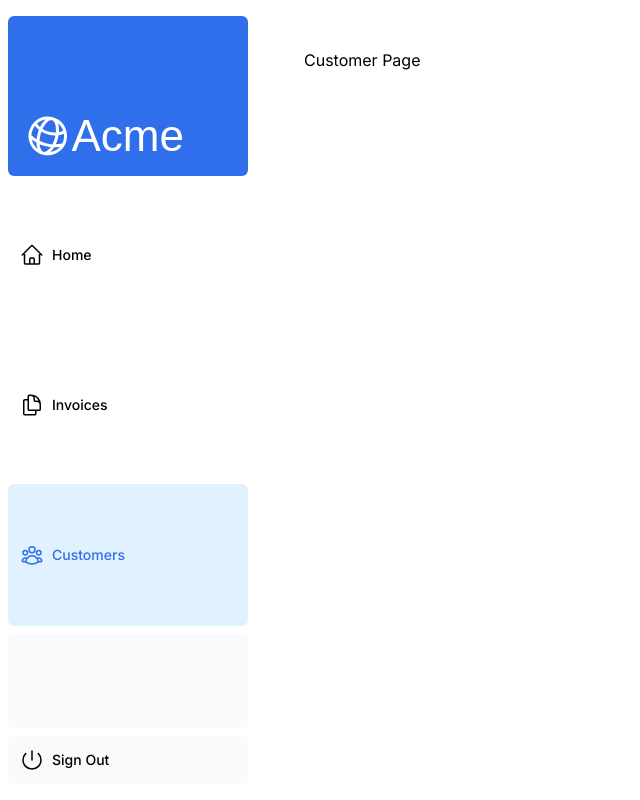
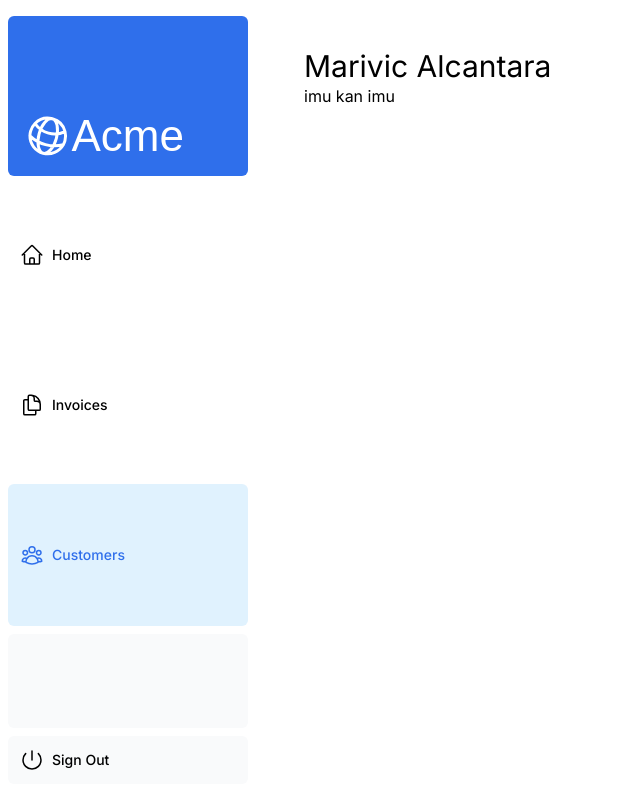
Before and after one commit to marivicAlcantara/nextjs-dashboard, a Next.js app: page /dashboard/customers in a window 1280 px wide. Shown: the whole page, without its empty margins (0-640 px from the left). Built offline with nearby package versions, Linux system fonts and the light colour scheme; a web font is replaced by a local one.

Commit message:
update customer

```diff
--- /dev/null
+++ b/app/dashboard/customers/info.tsx
@@ -0,0 +1,3 @@
+export default function Info(){
+    return<p>imu kan imu</p>
+}
--- a/app/dashboard/customers/page.tsx
+++ b/app/dashboard/customers/page.tsx
@@ -1,3 +1,8 @@
+import Info from "./info"
+
 export default function Page() {
-  return <p>Customer Page</p>;
+  return <div>
+    <h1 className="text-3xl font bold">Marivic Alcantara</h1>
+    <Info/>
+    </div>
 }
--- /dev/null
+++ b/app/dashboard/info.tsx
@@ -0,0 +1,3 @@
+export default function Info(){
+    return<p>imu kan imu</p>
+}
```
